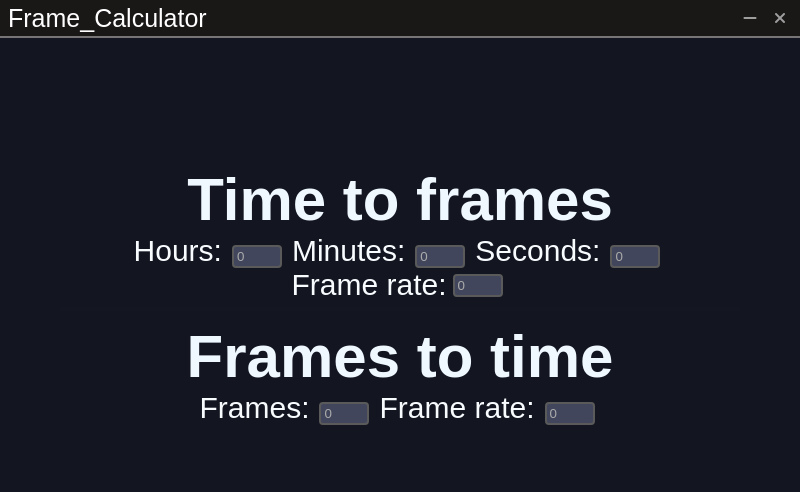
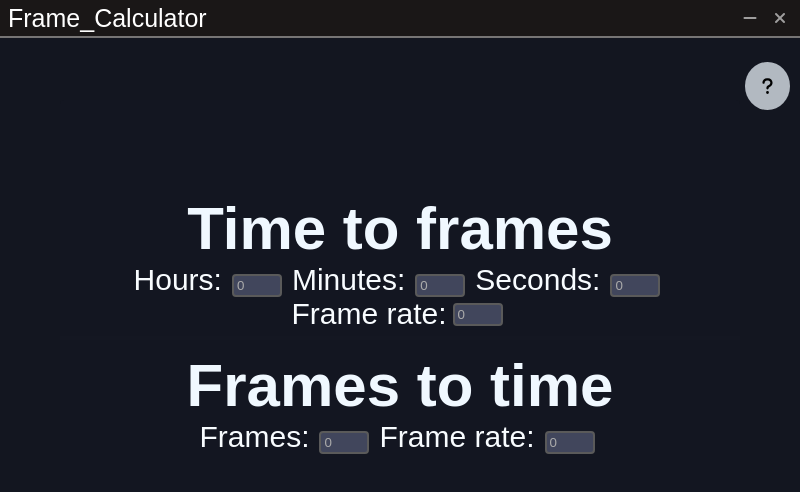
Before and after one commit to ManuelCarrascal/RenderFrameCalculator, an Electron app: page views/index.html in a window 800 px wide. Drawn offline with nearby package versions, Linux system fonts and the light colour scheme; a web font is replaced by a local one.

Commit message:
Se añadio en la carpeta img el archivo question.svg y en el html de la aplicacion se creo un div que contiene el question.svg y que mas adelante tendra funcionalidad.

```diff
--- a/css/firstWindowsStyle.css
+++ b/css/firstWindowsStyle.css
@@ -37,6 +37,7 @@ body {
   cursor: pointer;
   text-decoration: none;
   -webkit-user-select: none;
+  user-select: none;
 }
 .contenedorSuperiorDerecho {
   align-items: center;
@@ -95,9 +96,10 @@ body {
 }
 .mainContent {
   align-items: center;
-  -webkit-app-region: drag;
+  -webkit-app-region: no-drag;
   background-color: rgb(19, 22, 32);
   display: flex;
+  flex-direction: column;
   height: 95.9%;
   justify-content: center;
   width: 100%;
@@ -128,12 +130,14 @@ body {
   font-family: "Dongle", sans-serif;
   font-size: 60px;
   font-weight: 700;
+  user-select: none;
 }
 .texto-input {
   color: rgb(248, 252, 255);
   font-family: "Dongle", sans-serif;
   font-size: 30px;
   -webkit-user-select: none;
+  user-select: none;
 }
 .convert-time-to-frames-input {
   background-color: #41465c;
@@ -201,6 +205,7 @@ hr {
   font-family: "Dongle", sans-serif;
   font-size: 60px;
   font-weight: 700;
+  user-select: none;
 }
 .convert-frame-to-time-input {
   -webkit-app-region: no-drag;
@@ -240,3 +245,20 @@ hr {
   display: none;
   font-weight: 600;
 }
+.circleHelp {
+  align-self: flex-end;
+  background-color: rgba(240, 248, 255, 0.72);
+  border-radius: 50%;
+  display: flex;
+  height: 18px;
+  margin-right: 10px;
+  margin-top: 10px;
+  padding: 15px;
+  place-content: center;
+}
+.circleHelp:hover {
+  -webkit-app-region: no-drag;
+  background-color: rgba(240, 248, 255, 0.816);
+  box-shadow: 0 0 0 0.15rem rgba(240, 248, 255, 0.695) !important;
+  cursor: pointer !important;
+}
--- a/package.json
+++ b/package.json
@@ -1,10 +1,10 @@
 {
-  "name": "FrameCalculatorDesktop",
+  "name": "framecalculatordesktop",
   "version": "1.0.0",
   "description": "Frame calculator is a desktop program created in order to facilitate the calculations concerning rendering frames in 3D modeling programs.",
   "main": "./index.js",
   "scripts": {
-    "start": "electron index.js",
+    "start": "electron ./index.js",
     "build": "electron-builder",
     "pack": "build --dir",
     "dist": "build"
--- a/views/index.html
+++ b/views/index.html
@@ -6,7 +6,6 @@
     <meta name="viewport" content="width=device-width, initial-scale=1.0" />
 
     <title>Frame Calculator</title>
-    <link rel="stylesheet" href="../css/firstWindowsStyle.css" />
     <link rel="stylesheet" href="../node_modules/animate.css/animate.min.css" />
     <link
       rel="stylesheet"
@@ -16,7 +15,9 @@
       referrerpolicy="no-referrer"
     />
     <link rel="stylesheet" href="../css/dongleFont.css" />
+    <link rel="stylesheet" href="../css/firstWindowsStyle.css" />
   </head>
+
   <body>
     <nav class="barraNavegacion">
       <div class="logoMedio">
@@ -38,9 +39,21 @@
       </div>
     </nav>
     <div class="mainContent">
+      <div class="circleHelp">
+        <?xml version="1.0" encoding="UTF-8" standalone="no"?>
+        <svg viewBox="0 0 320 512" version="1.1" id="svg4" width="15px">
+          <defs id="defs8" />
+          <path
+            d="M80 160c0-35.3 28.7-64 64-64h32c35.3 0 64 28.7 64 64v3.6c0 21.8-11.1 42.1-29.4 53.8l-42.2 27.1c-25.2 16.2-40.4 44.1-40.4 74V320c0 17.7 14.3 32 32 32s32-14.3 32-32v-1.4c0-8.2 4.2-15.8 11-20.2l42.2-27.1c36.6-23.6 58.8-64.1 58.8-107.7V160c0-70.7-57.3-128-128-128H144C73.3 32 16 89.3 16 160c0 17.7 14.3 32 32 32s32-14.3 32-32zm80 320a40 40 0 1 0 0-80 40 40 0 1 0 0 80z"
+            id="path2"
+          />
+        </svg>
+      </div>
       <div class="containerContent">
         <div class="containerAllTimeToFrames">
-          <div><h1 id="timeToFramesTitle">Time to frames</h1></div>
+          <div>
+            <h1 id="timeToFramesTitle">Time to frames</h1>
+          </div>
           <div class="contenedorInputsTimeToFrames">
             <span class="texto-input">Hours:</span>
             <input
```
Also changed, not shown: img/question.svg (added), 1 other file.
